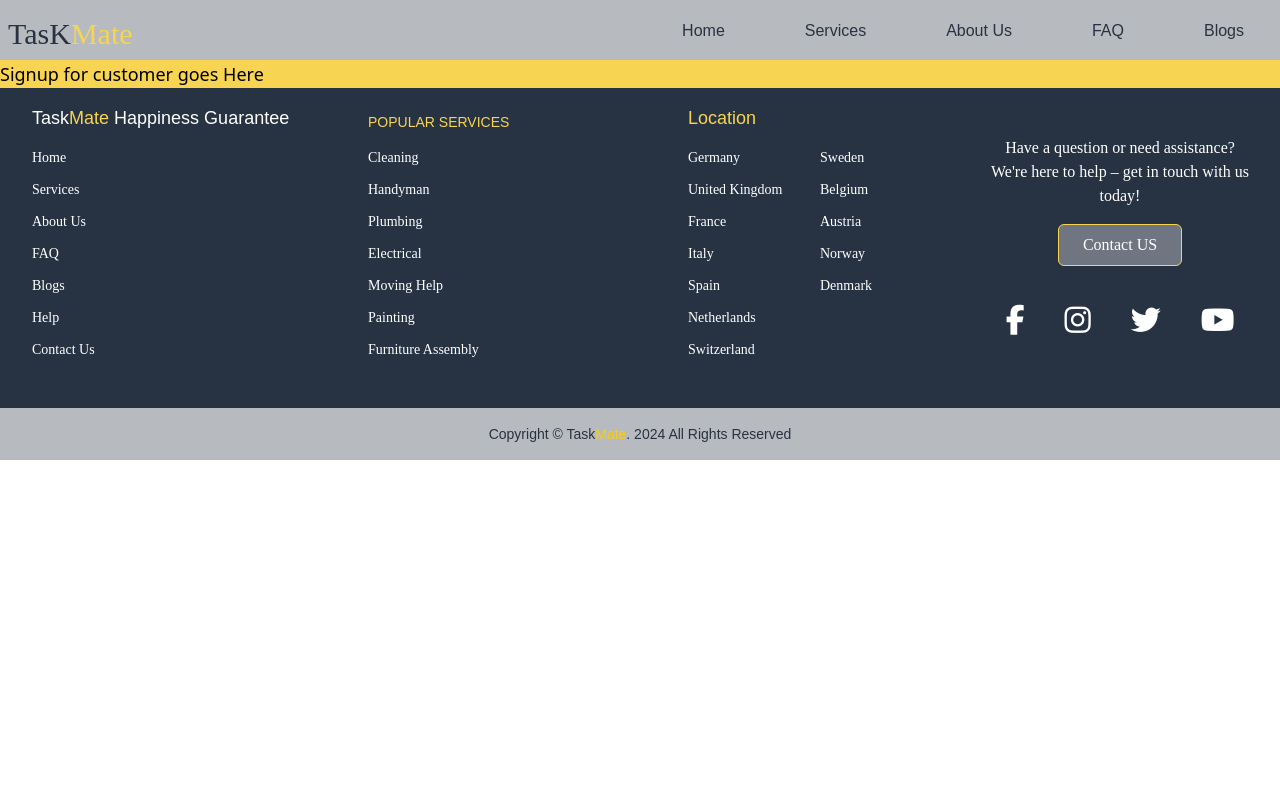
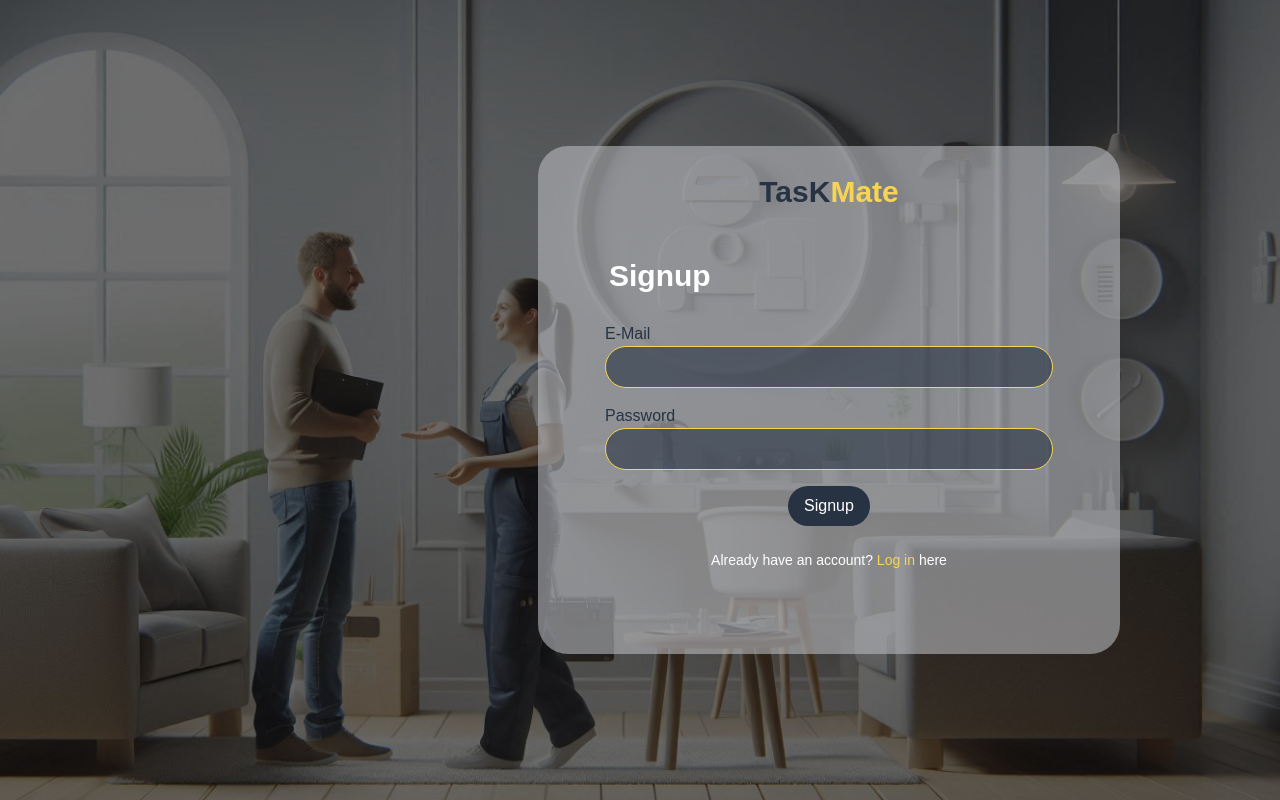
Before and after one commit to shreyathummar71/TaskMate_Frontend, a React (Vite) app: page /signupCust in a window 1280 px wide. Built offline with nearby package versions, Linux system fonts and the light colour scheme; a web font is replaced by a local one.

Commit message:
Signup and Login Design completed , also header footer removal logic implemented

```diff
--- a/src/App.jsx
+++ b/src/App.jsx
@@ -14,6 +14,7 @@ import "@fortawesome/fontawesome-free/css/all.min.css";
 import Blogs from "./components/Blogs";
 import SignupCust from "./components/customer/SignupCust";
 import SignupProf from "./components/professional/SignupProf";
+import LoginCust from "./components/customer/LoginCust";
 
 const App = () => {
   const router = createBrowserRouter(
@@ -26,6 +27,7 @@ const App = () => {
           <Route path="/AllCategory" element={<AllCategory />} />
           <Route path="/blogs" element={<Blogs />} />
           <Route path="/signupCust" element={<SignupCust />} />
+          <Route path="/login" element={<LoginCust />} />
           <Route path="/signupProf" element={<SignupProf />} />
         </Route>
       </>
--- a/src/components/MainLayout.jsx
+++ b/src/components/MainLayout.jsx
@@ -1,13 +1,18 @@
-import { Outlet } from "react-router-dom";
+import { Outlet, useLocation } from "react-router-dom";
 import Header from "./Header";
 import Footer from "./Footer";
 
 const MainLayout = () => {
+  const location = useLocation();
+
+  const isAuthRoute =
+    location.pathname === "/signupCust" || location.pathname === "/login";
   return (
     <>
-      <Header />
+      {/* Only render Header and Footer if not on the auth routes */}
+      {!isAuthRoute && <Header />}
       <Outlet />
-      <Footer />
+      {!isAuthRoute && <Footer />}
     </>
   );
 };
--- /dev/null
+++ b/src/components/customer/AuthContainer.jsx
@@ -0,0 +1,12 @@
+// src/components/customer/AuthContainer.jsx
+import { useState } from "react";
+import SignupCust from "./SignupCust";
+import LoginCust from "./LoginCust";
+
+const AuthContainer = () => {
+  const [isLogin, setIsLogin] = useState(false); // State to toggle between signup and login forms
+
+  return <div>{isLogin ? <LoginCust /> : <SignupCust />}</div>;
+};
+
+export default AuthContainer;
--- a/src/components/customer/LoginCust.jsx
+++ b/src/components/customer/LoginCust.jsx
@@ -1,5 +1,81 @@
+import { Link } from "react-router-dom";
+import coverImage from "../../assets/images/cust_signup_cover.png";
+
 const LoginCust = () => {
-  return <></>;
+  return (
+    <div className="flex justify-center items-center h-screen relative">
+      <div className="relative w-full h-full flex items-center justify-center">
+        {/* Cover Image */}
+        <img
+          src={coverImage}
+          alt="Cover"
+          className="w-full h-full object-cover"
+        />
+
+        {/* Dark Overlay */}
+        <div className="absolute inset-0 bg-[rgba(14,14,14,0.6)]" />
+
+        {/* Form Section */}
+        <div
+          className="absolute right-40 top-1/2 w-[582px] h-[508px] rounded-[30px] p-8 z-10 translate-y-[-50%] flex flex-col justify-center items-center"
+          style={{ backgroundColor: "rgba(183, 186, 191, 0.6)" }}
+        >
+          {/* Form Container */}
+          <div className="w-full max-w-md space-y-6">
+            <div className="flex justify-center">
+              <h2 className="text-3xl font-bold text-primary font-primary -mt-14">
+                TasK<span className="text-secondary">Mate</span>
+              </h2>
+            </div>
+            <h2 className="text-3xl font-semibold text-white font-primary p-1">
+              Login
+            </h2>
+
+            {/* Login Form */}
+            <div className="flex justify-center max-w-full">
+              <form className="space-y-4 w-full">
+                <div>
+                  <label className="font-primary text-primary block">
+                    E-Mail
+                  </label>
+                  <input
+                    type="email"
+                    style={{ backgroundColor: "rgba(39, 51, 67, 0.6)" }}
+                    className="w-full px-4 py-2 border border-secondary rounded-3xl focus:outline-none"
+                  />
+                </div>
+                <div>
+                  <label className="block text-primary font-primary">
+                    Password
+                  </label>
+                  <input
+                    type="password"
+                    style={{ backgroundColor: "rgba(39, 51, 67, 0.6)" }}
+                    className="w-full px-4 py-2 border border-secondary rounded-3xl focus:outline-none"
+                  />
+                </div>
+                <div className="flex justify-center">
+                  <button
+                    type="submit"
+                    className="w-30 text-white font-primary py-2 px-4 rounded-3xl bg-primary"
+                  >
+                    Login
+                  </button>
+                </div>
+              </form>
+            </div>
+
+            <p className="text-sm text-white font-primary text-center">
+              Don’t have an account?{" "}
+              <Link to="/signupCust" className="text-white">
+                <span className="text-secondary">Signup</span> here
+              </Link>
+            </p>
+          </div>
+        </div>
+      </div>
+    </div>
+  );
 };
 
 export default LoginCust;
--- a/src/components/customer/SignupCust.jsx
+++ b/src/components/customer/SignupCust.jsx
@@ -1,10 +1,74 @@
+import { Link } from "react-router-dom"; // Ensure Link is imported
+import coverImage from "../../assets/images/cust_signup_cover.png";
+
 const SignupCust = () => {
   return (
-    <>
-      <div className="bg-secondary">
-        <h2 className="text-black text-lg">Signup for customer goes Here</h2>{" "}
+    <div className="flex justify-center items-center h-screen relative">
+      <div className="relative w-full h-full flex items-center justify-center">
+        <img
+          src={coverImage}
+          alt="Cover"
+          className="w-full h-full object-cover"
+        />
+        <div className="absolute inset-0 bg-[rgba(14,14,14,0.6)]" />
+        <div
+          className="absolute right-40 top-1/2 w-[582px] h-[508px] rounded-[30px] p-8 z-10 translate-y-[-50%] flex flex-col justify-center items-center" // Add flexbox classes here
+          style={{ backgroundColor: "rgba(183, 186, 191, 0.6)" }}
+        >
+          <div className="w-full max-w-md space-y-6">
+            <div className="flex justify-center">
+              <h2 className="text-3xl font-bold text-primary font-primary -mt-14">
+                TasK<span className="text-secondary">Mate</span>
+              </h2>
+            </div>
+            <h2 className="text-3xl font-semibold text-white font-primary p-1">
+              Signup
+            </h2>
+            <div className="flex justify-center max-w-full">
+              <form className="space-y-4 w-full">
+                {" "}
+                {/* Set width to full for form */}
+                <div>
+                  <label className="font-primary text-primary block ">
+                    E-Mail
+                  </label>
+                  <input
+                    type="email"
+                    style={{ backgroundColor: "rgba(39, 51, 67, 0.6)" }}
+                    className="w-full px-4 py-2 border  border-secondary rounded-3xl focus:outline-none " // Ensure input is full width
+                  />
+                </div>
+                <div>
+                  <label className="block text-primary font-primary">
+                    Password
+                  </label>
+                  <input
+                    type="password"
+                    style={{ backgroundColor: "rgba(39, 51, 67, 0.6)" }}
+                    className="w-full px-4 py-2 border  border-secondary rounded-3xl focus:outline-none" // Ensure input is full width
+                  />
+                </div>
+                <div className="flex justify-center">
+                  <button
+                    type="submit"
+                    className="w-30 text-white font-primary py-2 px-4 rounded-3xl bg-primary "
+                  >
+                    Signup
+                  </button>
+                </div>
+              </form>
+            </div>
+            <p className="text-sm text-white font-primary text-center">
+              Already have an account?{" "}
+              <Link to="/login" className="text-white">
+                <span className="text-secondary">Log in</span> here
+              </Link>
+            </p>
+          </div>
+        </div>
       </div>
-    </>
+    </div>
   );
 };
+
 export default SignupCust;
```
Also changed, not shown: src/assets/images/cust_signup_cover.png (added).
